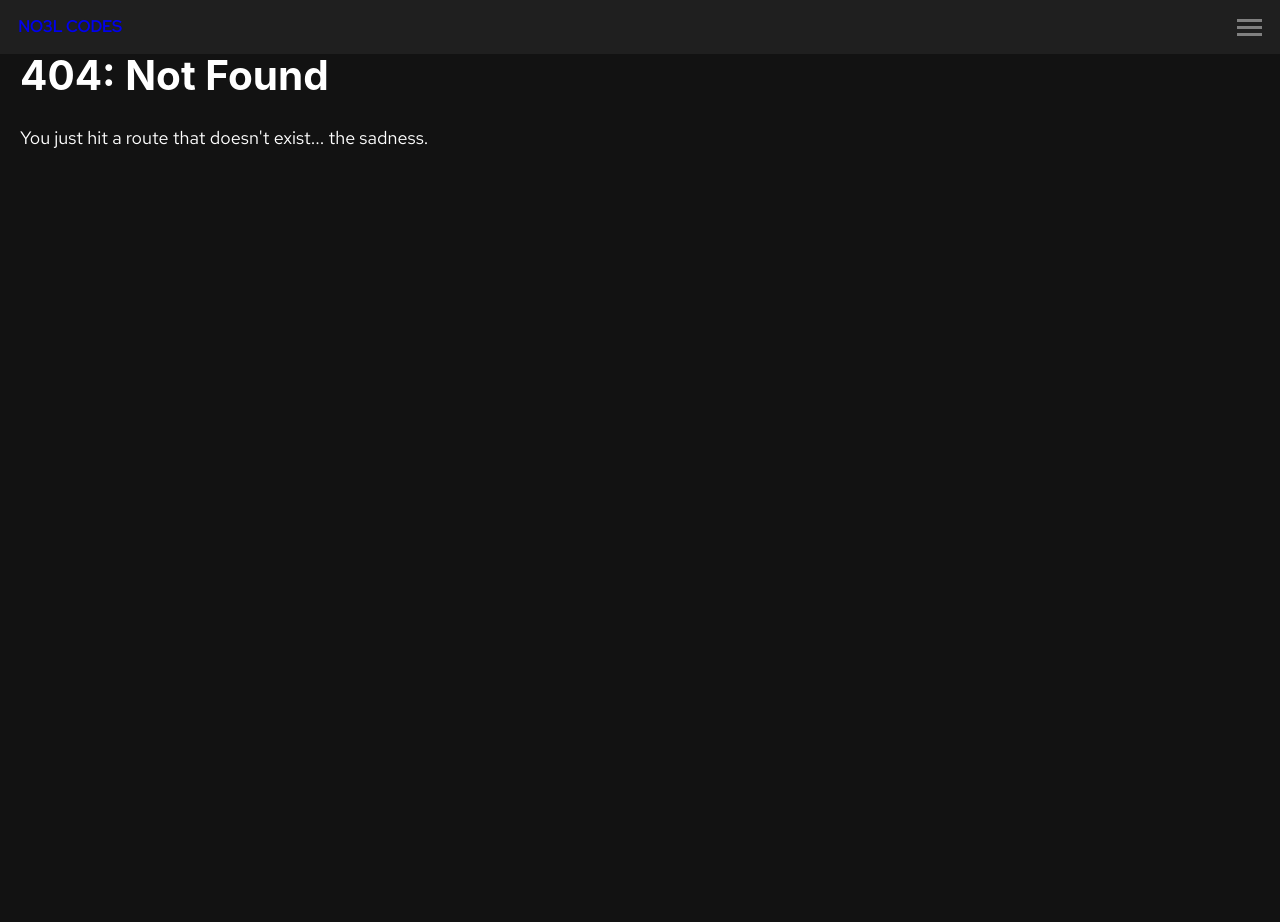
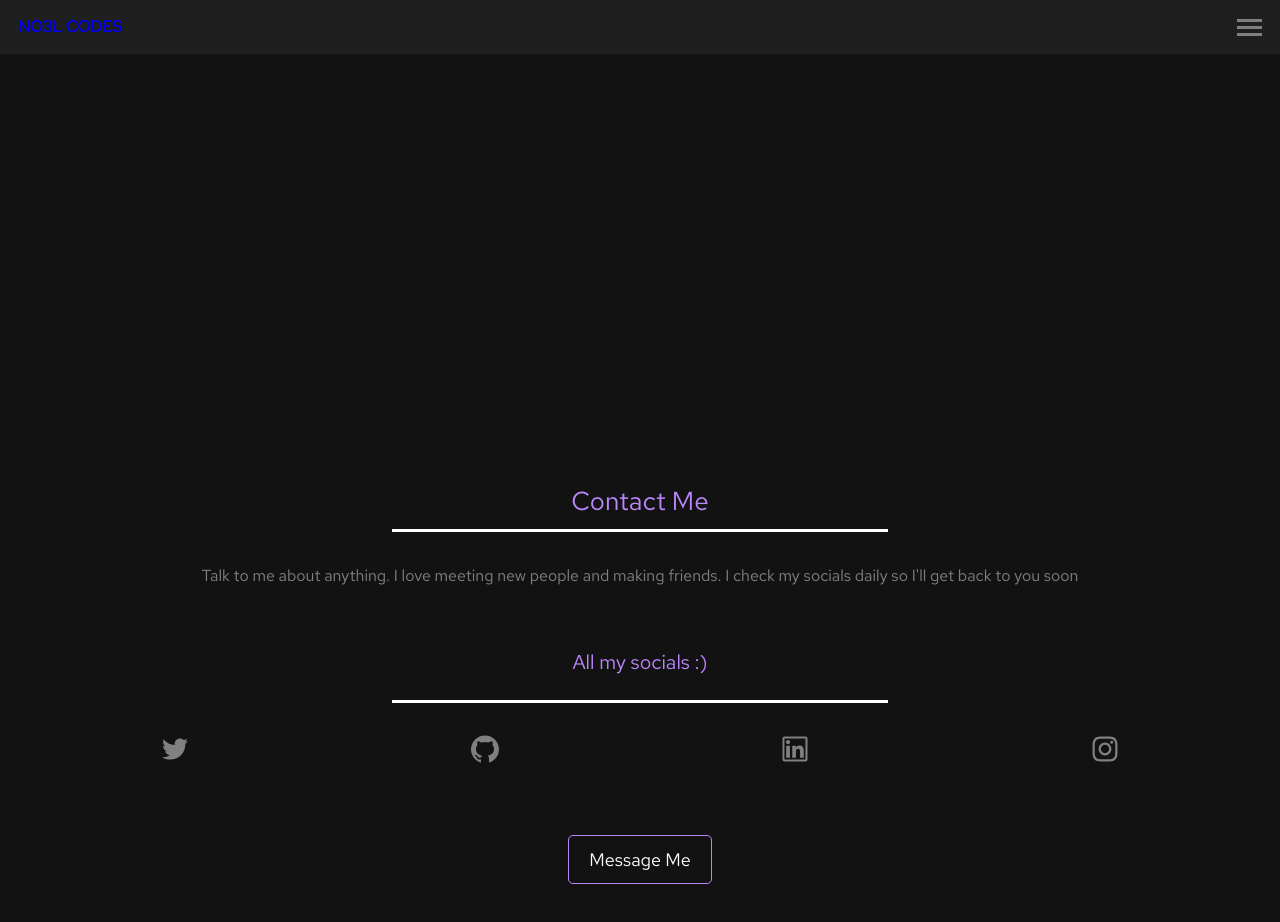
Before and after one commit to NoelCov/project-portfolio, a Gatsby site: page /contact in a window 1280 px wide. Before the commit this address had no page. Before the commit the page ends 800 px from the top, so only its background shows below. Built offline with nearby package versions, Linux system fonts and the light colour scheme; Gatsby itself is replaced by a stand-in of ours.

Commit message:
Added about page, created contact-button, changed styling in header component

```diff
--- a/src/components/about/about.styles.scss
+++ b/src/components/about/about.styles.scss
@@ -20,7 +20,6 @@
     font-size: 15px;
 
     .nickname {
-      color: #bb86fc;
       color: #03dac6;
     }
   }
--- /dev/null
+++ b/src/components/contact-button/contact-button.component.js
@@ -0,0 +1,17 @@
+import React from "react"
+
+import "./contact-button.styles.scss"
+
+const ContactButton = ({ text }) => {
+  return (
+    <a
+      className="button"
+      href="mailto:no3lcodes@gmail.com"
+      rel="noopener noreferrer"
+    >
+      {text}
+    </a>
+  )
+}
+
+export default ContactButton
--- /dev/null
+++ b/src/components/contact-button/contact-button.styles.scss
@@ -0,0 +1,12 @@
+.button {
+  margin: 80px 0;
+  align-self: center;
+  color: black;
+  border: 1.5px solid #bb86fc;
+  background-color: #121212;
+  color: white;
+  padding: 12px 20px;
+  font-size: 18px;
+  text-decoration: none;
+  border-radius: 5px;
+}
--- /dev/null
+++ b/src/components/contact/contact.component.js
@@ -0,0 +1,44 @@
+import React from "react"
+
+import "./contact.styles.scss"
+
+import { AiOutlineTwitter } from "@react-icons/all-files/ai/AiOutlineTwitter"
+import { AiOutlineLinkedin } from "@react-icons/all-files/ai/AiOutlineLinkedin"
+import { AiOutlineGithub } from "@react-icons/all-files/ai/AiOutlineGithub"
+import { AiOutlineInstagram } from "@react-icons/all-files/ai/AiOutlineInstagram"
+
+import ContactButton from "../contact-button/contact-button.component"
+
+const Contact = () => {
+  return (
+    <div className="contact-container">
+      <div className="contact-title">Contact Me</div>
+      <hr className="decoration-line" />
+      <span className="contact-text">
+        Talk to me about anything. I love meeting new people and making friends.
+        I check my socials daily so I'll get back to you soon
+      </span>
+      <div className="socials-title">All my socials :)</div>
+      <hr className="decoration-line" />
+      <div className="socials-container">
+        <a href="https://twitter.com/No3l_Codes" className="social">
+          <AiOutlineTwitter />
+        </a>
+        <a href="https://github.com/NoelCov/" className="social">
+          <AiOutlineGithub />
+        </a>
+
+        <a href="https://www.linkedin.com/in/noelcodes/" className="social">
+          <AiOutlineLinkedin />
+        </a>
+
+        <a href="https://www.instagram.com/no3lcodes/" className="social">
+          <AiOutlineInstagram />
+        </a>
+      </div>
+      <ContactButton text="Message Me" />
+    </div>
+  )
+}
+
+export default Contact
--- /dev/null
+++ b/src/components/contact/contact.styles.scss
@@ -0,0 +1,46 @@
+.contact-container {
+  margin: 35% 0;
+  text-align: center;
+  color: gray;
+
+  .decoration-line {
+    width: 40%;
+    height: 3px;
+    background-color: white;
+    margin: 0 auto 30px;
+  }
+
+  .contact-title {
+    font-size: 26px;
+    margin: 15px 0;
+    color: #bb86fc;
+  }
+
+  .contact-text {
+    font-size: 16px;
+  }
+
+  .socials-title {
+    font-size: 20px;
+    margin: 60px 0 25px;
+    color: #bb86fc;
+  }
+
+  .socials-container {
+    display: grid;
+    grid-template-columns: 1fr 1fr 1fr 1fr;
+    justify-content: center;
+    align-content: space-between;
+    text-decoration: none;
+    margin-bottom: 80px;
+
+    .social {
+      font-size: 32px;
+      color: gray;
+
+      &:hover {
+        color: #03dac6;
+      }
+    }
+  }
+}
--- a/src/components/header/header.component.js
+++ b/src/components/header/header.component.js
@@ -5,6 +5,8 @@ import "./header.styles.scss"
 import { AiOutlineGithub } from "@react-icons/all-files/ai/AiOutlineGithub"
 import { AiOutlineTwitter } from "@react-icons/all-files/ai/AiOutlineTwitter"
 import { AiOutlineLinkedin } from "@react-icons/all-files/ai/AiOutlineLinkedin"
+
+import ContactButton from "../contact-button/contact-button.component"
 
 const HeaderComponent = () => {
   return (
@@ -18,7 +20,6 @@ const HeaderComponent = () => {
       <p className="subtitle">
         I'm a <span className="title">Software Engineer</span>
       </p>
-
       <div className="icons-container">
         <hr />
         <a
@@ -46,7 +47,7 @@ const HeaderComponent = () => {
           <AiOutlineLinkedin />
         </a>
       </div>
-      <a className="button" href="mailto:no3lcodes@gmail.com" rel="noopener noreferrer">Contact Me</a>
+      <ContactButton text="Contact Me" />
     </div>
   )
 }
--- a/src/components/navbar/navbar.component.js
+++ b/src/components/navbar/navbar.component.js
@@ -30,14 +30,14 @@ const NavBar = () => {
           </Link>
         </span>
         <span>
-          <Link to={"/"} className="navbar-link" onClick={onClick}>
+          <Link to="/contact" className="navbar-link" onClick={onClick}>
             CONTACT
           </Link>
         </span>
       </div>
       <nav className="navbar">
         <Link to="/" className="navbar-title">NO3L CODES</Link>
-        <div className="hamburger-menu" onClick={() => toggleHidden(!hidden)}>
+        <div className="hamburger-menu" onClick={onClick}>
           <span className="hamburger-line"></span>
           <span className="hamburger-line"></span>
           <span className="hamburger-line"></span>
--- a/src/components/navbar/navbar.styles.scss
+++ b/src/components/navbar/navbar.styles.scss
@@ -30,21 +30,29 @@
 
 .open-menu {
   display: none;
-  opacity: 0;
   background-color: #292929;
-  height: 100%;
   flex-direction: column;
   align-items: center;
   justify-content: space-evenly;
-  transition: all 0.4s ease-in-out;
 
   &.active {
     display: flex;
+    height: 100%;
     width: 80%;
     position: absolute;
     right: 0;
-    opacity: 1;
-    transition: all 0.4s ease-in-out;
+    animation-name: slide;
+    animation-duration: 0.5s;
+    animation-timing-function: ease-in-out;
+  }
+
+  @keyframes slide {
+    0% {
+      width: 0%;
+    }
+    100% {
+      width: 80%;
+    }
   }
 
   .close-icon {
--- /dev/null
+++ b/src/pages/contact.js
@@ -0,0 +1,14 @@
+import * as React from "react"
+
+import Layout from "../components/layout"
+import Contact from "../components/contact/contact.component"
+
+const ContactPage = () => {
+  return (
+    <Layout>
+      <Contact />
+    </Layout>
+  )
+}
+
+export default ContactPage
```
Also changed, not shown: src/components/about/about.component.js (+9 -8 lines), src/components/header/header.styles.scss (+0 -13 lines).
